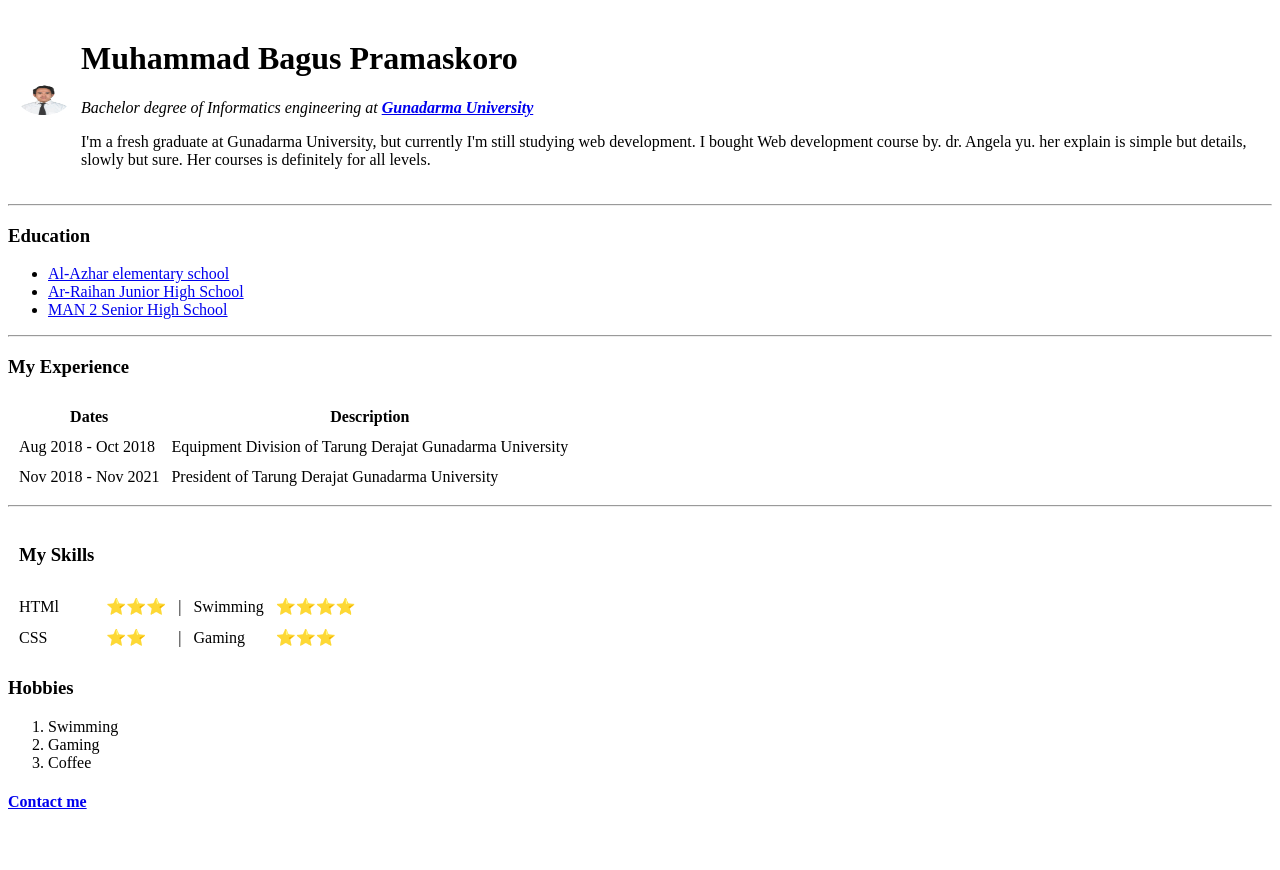
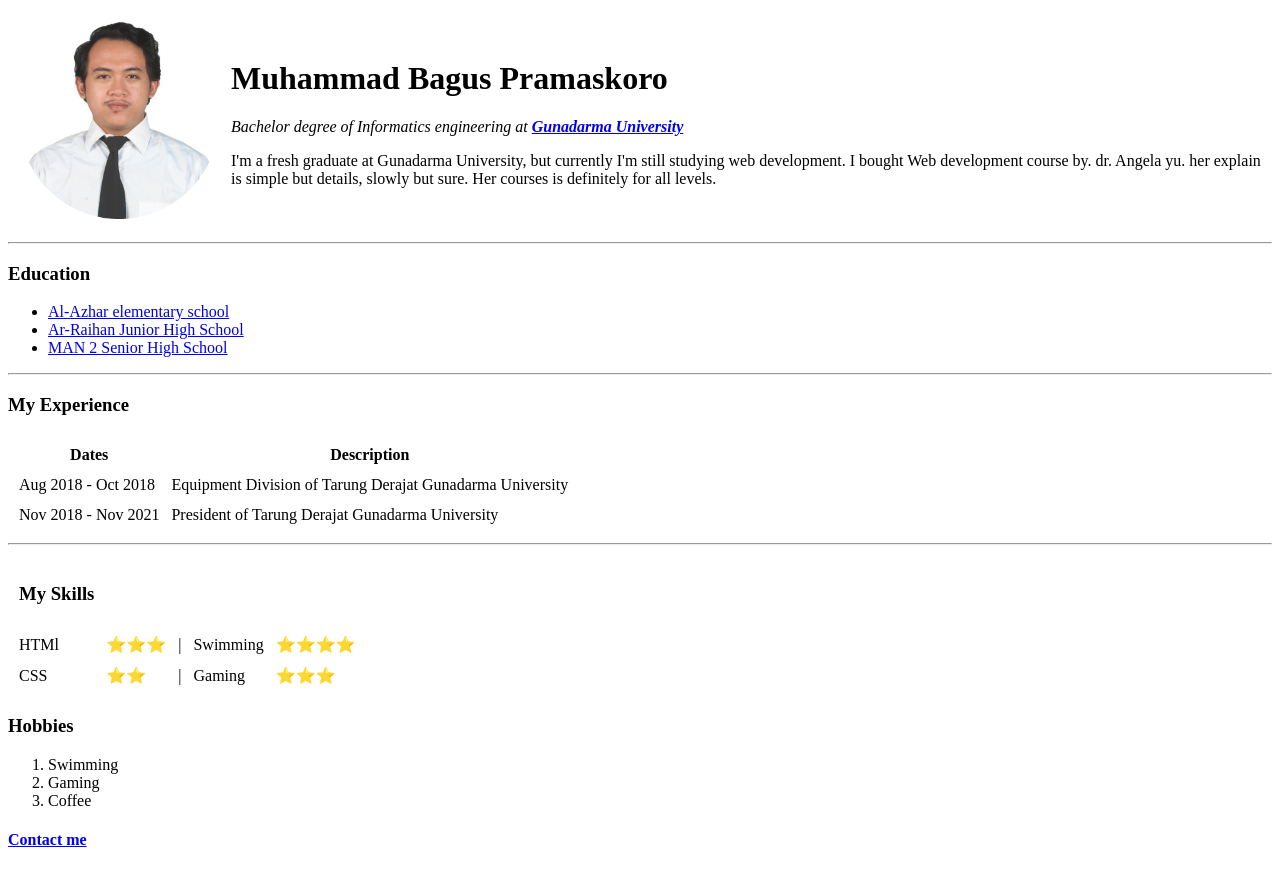
Before and after one commit to rexit7771/cv, a plain HTML site: page index.html in a window 1280 px wide. Before the commit the page ends 832 px from the top, so only its background shows below. Drawn offline with Linux system fonts and the light colour scheme.

Commit message:
Update index.html

```diff
--- a/index.html
+++ b/index.html
@@ -9,7 +9,7 @@
 <body>
   <table cellspacing = "10">
   <tr>
-    <td><img src="Bagus.png" alt="" height="30" width="50"></td>
+    <td><img src="Bagus.png" alt="" height="200px" width="200px"></td>
     <td>
       <h1>Muhammad Bagus Pramaskoro</h1>
       <p>
```
